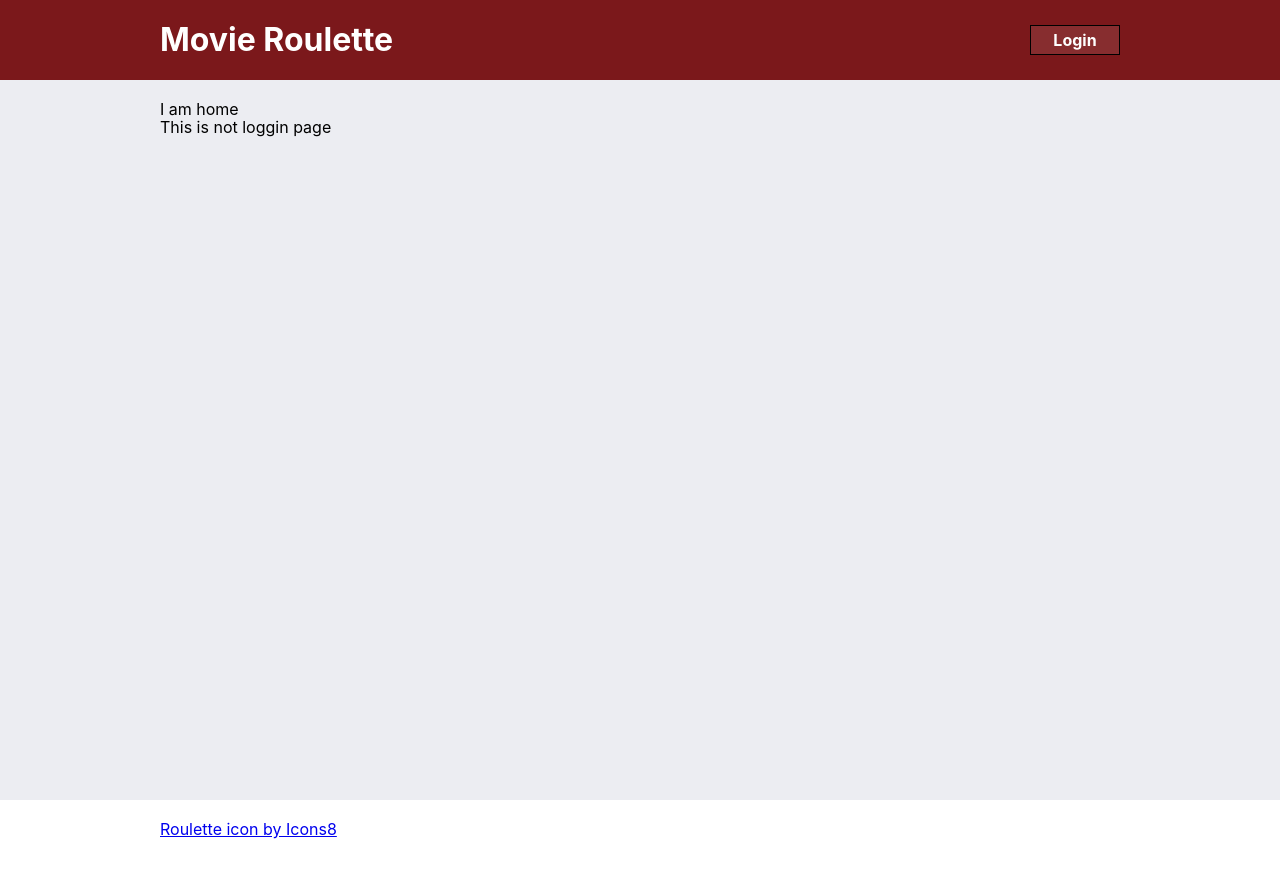
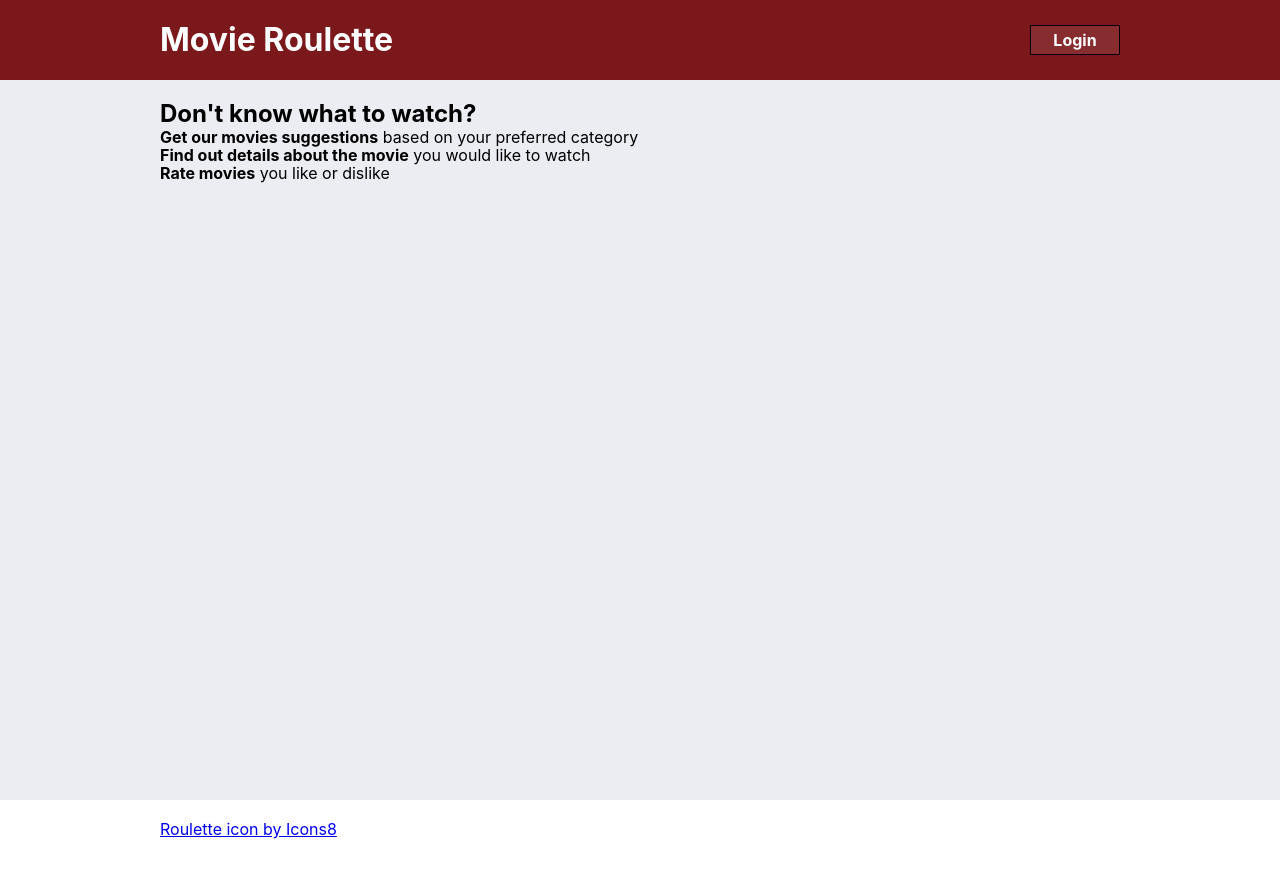
Before and after one commit to ffey23/movie-roulette, a React (Create React App) app: page / in a window 1280 px wide. Built offline with nearby package versions, Linux system fonts and the light colour scheme; no server answers.

Commit message:
creates landing page structure

```diff
--- a/src/pages/Home.js
+++ b/src/pages/Home.js
@@ -31,7 +31,7 @@ const HomeWrapper = ({location, fetchingTokenStart, fetchingTokenFinish, loggedI
     }
 
     return (
-        <div className="home">I am home
+        <div className="home">
             {
                 navigation && <Redirect to={navigation} />
             }
@@ -43,8 +43,17 @@ const HomeWrapper = ({location, fetchingTokenStart, fetchingTokenFinish, loggedI
 
                 ) :
                 (
-                    <div>
-                        This is not loggin page
+                    <div className="landing">
+                        <h2 className="landing__heading">Don't know what to watch?</h2>
+                        <div className="landing__feature-info">
+                           <strong>Get our movies suggestions</strong> based on your preferred category
+                        </div>
+                        <div className="landing__feature-info">
+                            <strong>Find out details about the movie</strong> you would like to watch
+                        </div>
+                        <div className="landing__feature-info">
+                            <strong>Rate movies</strong> you like or dislike
+                        </div>
                     </div>
                 )
             }
```
